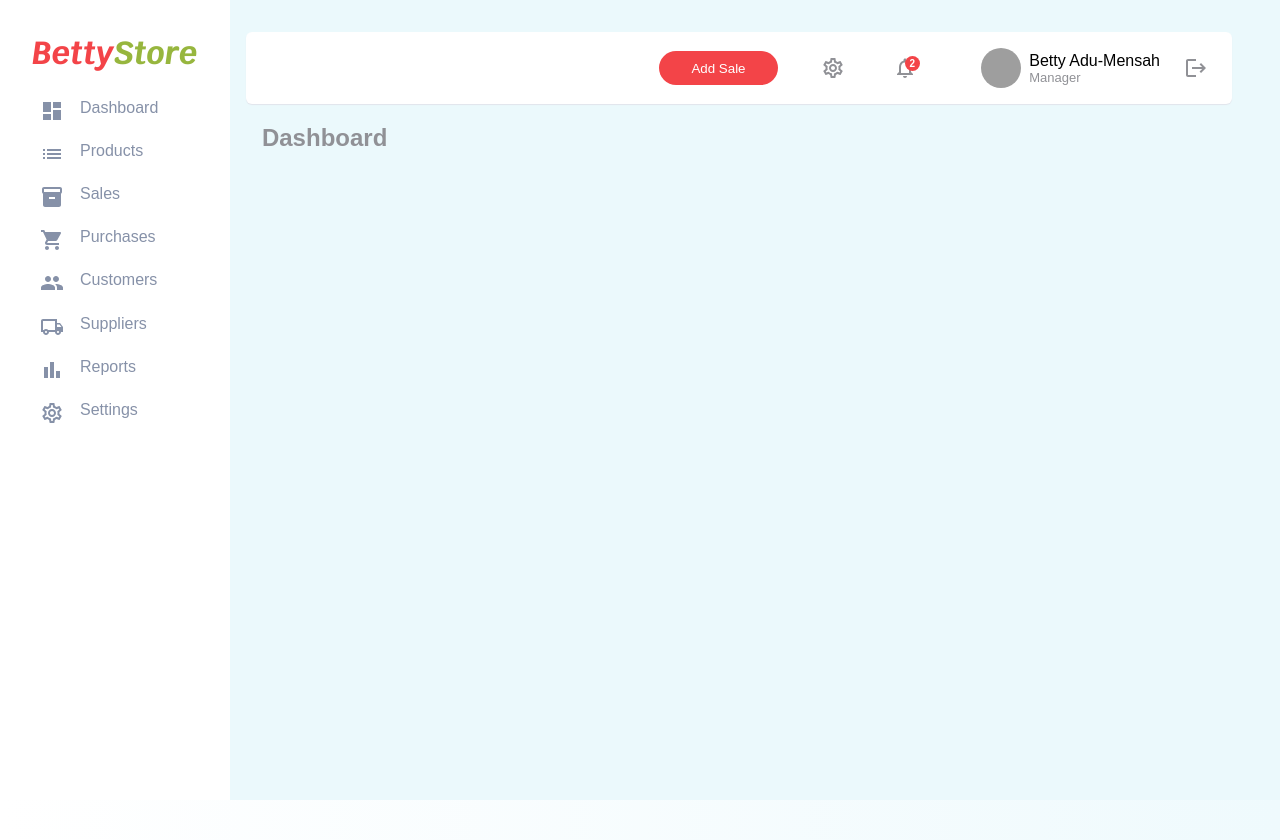
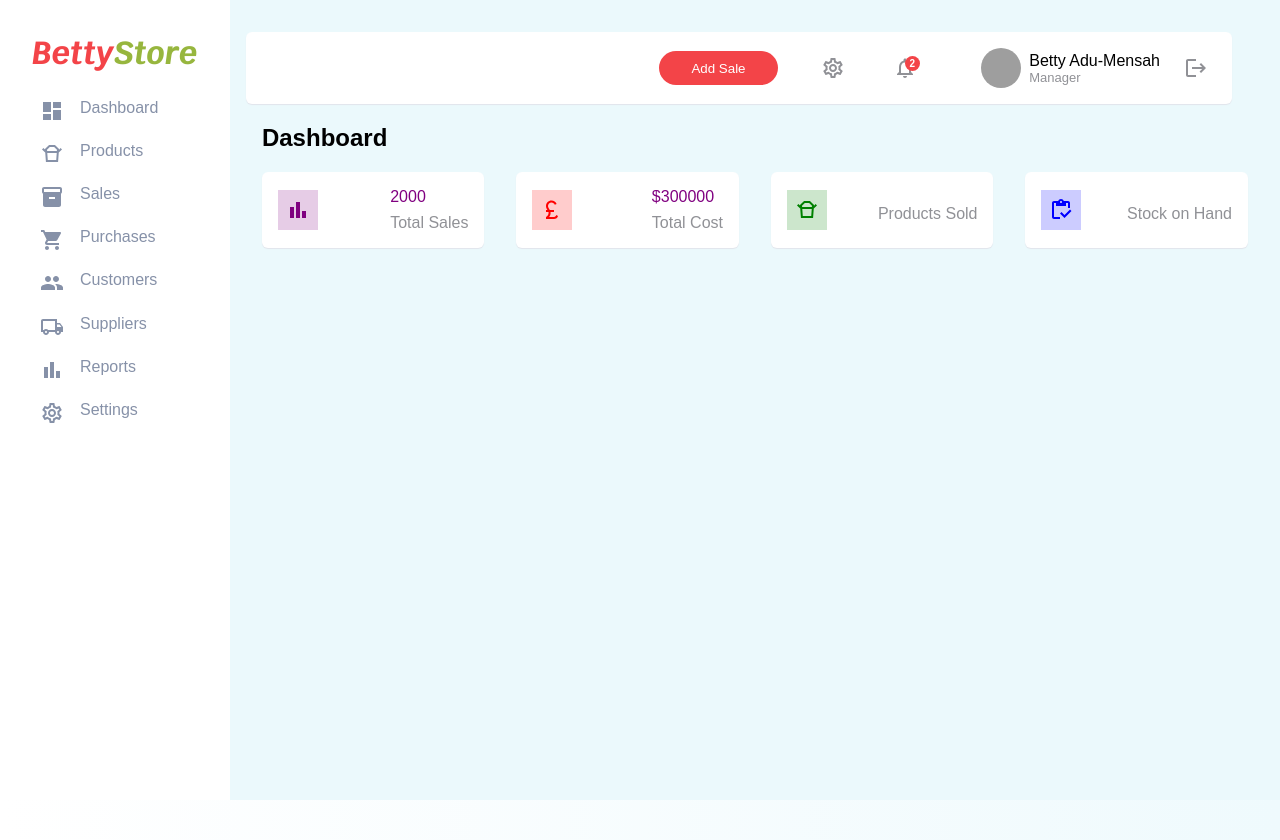
Before and after one commit to joshuaadu/betty-store, a React (Create React App) app: page /dashboard in a window 1280 px wide. Built offline with nearby package versions, Linux system fonts and the light colour scheme; grey boxes are pictures that could not be loaded.

Commit message:
rename UnitSummary component to SummaryWidget

```diff
--- /dev/null
+++ b/src/components/widgets/SummaryWidget.js
@@ -0,0 +1,39 @@
+import styles from "./SummaryWidget.module.scss";
+
+const colorStyles = {
+	1: {
+		backgroundColor: "rgb(128, 0, 128, 0.2)",
+		color: "rgb(128, 0, 128)",
+	},
+	2: {
+		backgroundColor: "rgb(255, 0, 0, 0.2)",
+		color: "rgb(255, 0, 0)",
+	},
+	3: {
+		backgroundColor: "rgb(0, 128, 0, 0.2)",
+		color: "rgb(0, 128, 0)",
+	},
+	4: {
+		backgroundColor: "rgb(0, 0, 255, 0.2)",
+		color: "rgb(0, 0, 255)",
+	},
+};
+
+const SummaryWidget = ({ icon, color, label, value }) => {
+	return (
+		<div className={styles.card}>
+			<div
+				className={styles.icon}
+				style={color ? colorStyles[color] : colorStyles[1]}
+			>
+				{icon}
+			</div>
+			<div className={styles.details}>
+				<span className={styles.value}>{value}</span>
+				<span className={styles.label}>{label}</span>
+			</div>
+		</div>
+	);
+};
+
+export default SummaryWidget;
--- /dev/null
+++ b/src/components/widgets/SummaryWidget.module.scss
@@ -0,0 +1,30 @@
+@use "../../styles/scss/card";
+.card {
+	@extend %card-wrapper;
+	padding: 1rem;
+	flex: 1;
+	display: flex;
+	justify-content: space-between;
+	align-items: center;
+	flex-wrap: wrap;
+
+	.icon {
+		height: 40px;
+		width: 40px;
+		display: flex;
+		justify-content: center;
+		align-items: center;
+	}
+
+	.details {
+		span {
+			display: block;
+		}
+
+		.value {
+			margin-bottom: 0.5rem;
+			color: black;
+			color: rgb(128, 0, 128);
+		}
+	}
+}
--- a/src/pages/Dashboard/SideBar.js
+++ b/src/pages/Dashboard/SideBar.js
@@ -6,7 +6,7 @@ import ShoppingCartOutlinedIcon from "@mui/icons-material/ShoppingCart";
 import BarChartOutlinedIcon from "@mui/icons-material/BarChart";
 import GroupsIcon from "@mui/icons-material/Groups";
 import SettingsOutlinedIcon from "@mui/icons-material/SettingsOutlined";
-import ListOutlinedIcon from "@mui/icons-material/List";
+import TakeoutDiningOutlinedIcon from "@mui/icons-material/TakeoutDiningOutlined";
 import LocalShippingOutlinedIcon from "@mui/icons-material/LocalShippingOutlined";
 import Logo from "../../components/UI/Logo";
 
@@ -37,7 +37,7 @@ const SideBar = (props) => {
 								return isActive ? styles.active : "";
 							}}
 						>
-							<ListOutlinedIcon className={styles["sidebar-icon"]} />
+							<TakeoutDiningOutlinedIcon className={styles["sidebar-icon"]} />
 							<span>Products</span>
 						</NavLink>
 					</li>
--- a/src/pages/Dashboard/Views/Home.js
+++ b/src/pages/Dashboard/Views/Home.js
@@ -1,10 +1,40 @@
 import styles from "./Home.module.scss";
+import BarChartOutlinedIcon from "@mui/icons-material/BarChart";
+import TakeoutDiningOutlinedIcon from "@mui/icons-material/TakeoutDiningOutlined";
+import InventoryOutlinedIcon from "@mui/icons-material/InventoryOutlined";
+import CurrencyPoundOutlinedIcon from "@mui/icons-material/CurrencyPoundOutlined";
+import SummaryWidget from "../../../components/widgets/SummaryWidget";
+
 const Home = (props) => {
 	return (
 		<section className={styles.container}>
 			<div className={styles.header}>
 				<h2>Dashboard</h2>
 			</div>
+			<div className={styles.summary}>
+				<SummaryWidget
+					icon={<BarChartOutlinedIcon />}
+					label="Total Sales"
+					value="2000"
+					color="1"
+				/>
+				<SummaryWidget
+					icon={<CurrencyPoundOutlinedIcon />}
+					label="Total Cost"
+					value="$300000"
+					color="2"
+				/>
+				<SummaryWidget
+					icon={<TakeoutDiningOutlinedIcon />}
+					label="Products Sold"
+					color="3"
+				/>
+				<SummaryWidget
+					icon={<InventoryOutlinedIcon />}
+					label="Stock on Hand"
+					color="4"
+				/>
+			</div>
 		</section>
 	);
 };
--- a/src/pages/Dashboard/Views/Home.module.scss
+++ b/src/pages/Dashboard/Views/Home.module.scss
@@ -6,5 +6,17 @@
 		width: 100%;
 		display: flex;
 		justify-content: space-between;
+
+		h2 {
+			color: black;
+		}
+	}
+
+	.summary {
+		width: 100%;
+		display: flex;
+		justify-content: space-evenly;
+		gap: 2rem;
+		flex-wrap: wrap;
 	}
 }
```
Also changed, not shown: src/pages/Dashboard/Views/Summaries/SingleUnitSummary.js (deleted, +0 -16 lines), src/pages/Dashboard/Views/Summaries/SingleUnitSummary.module.scss (deleted, +0 -7 lines).
